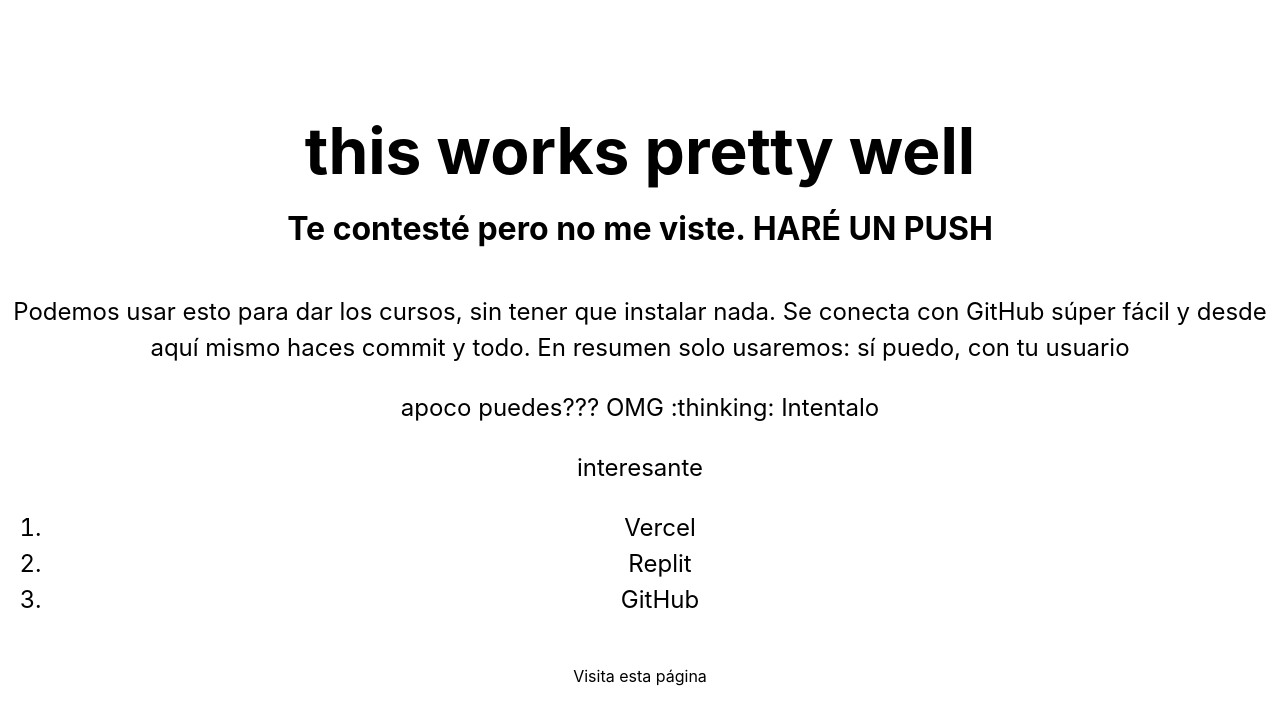
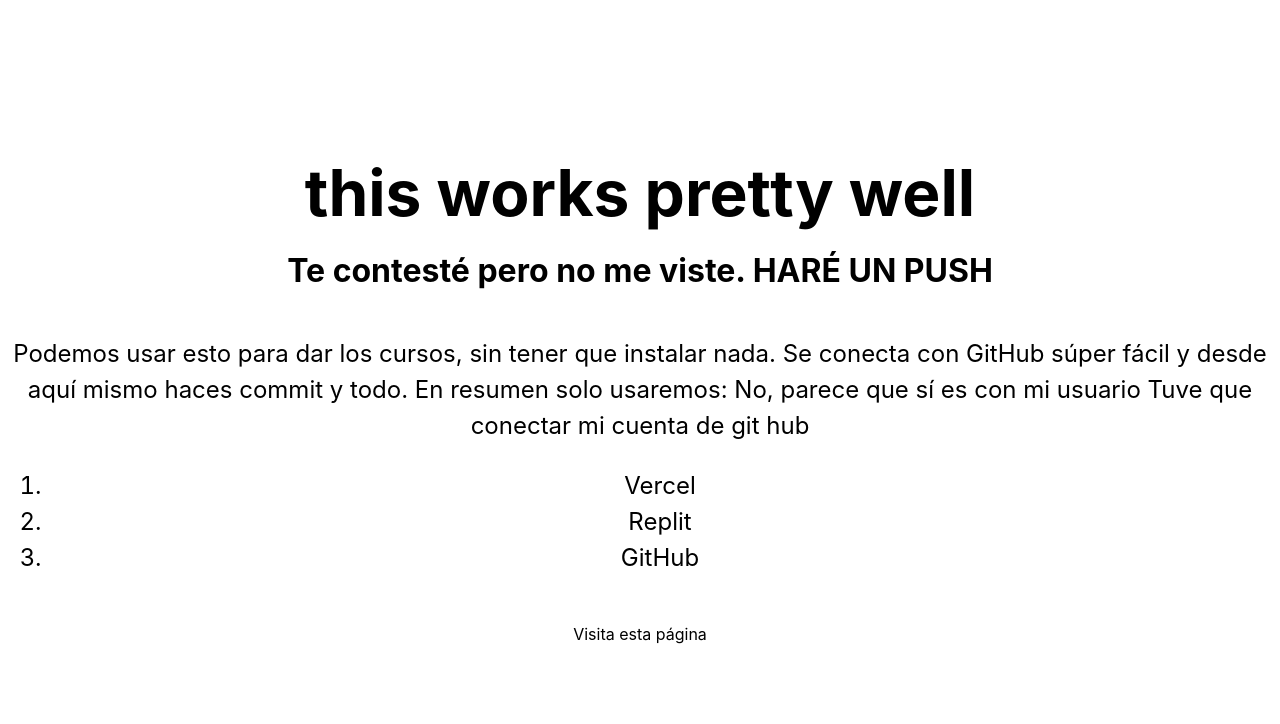
Before and after one commit to Samuel-Yarhi/magic8ball, a Next.js app: page / in a window 1280 px wide. Shown: the top 724 px of the page. Built offline with nearby package versions, Linux system fonts and the light colour scheme.

Commit message:
Otro commit de Fer

```diff
--- a/pages/index.jsx
+++ b/pages/index.jsx
@@ -20,10 +20,8 @@
         <p className={styles.description}>
           Podemos usar esto para dar los cursos, sin tener que instalar nada. Se conecta con GitHub súper fácil y desde aquí mismo haces commit y todo. En resumen solo usaremos:
 
-sí puedo, con tu usuario
-
-<p>apoco puedes??? OMG :thinking: Intentalo</p>
-          interesante
+No, parece que sí es con mi usuario
+          Tuve que conectar mi cuenta de git hub
           <ol>
             <li>Vercel</li>
             <li>Replit</li>
```
